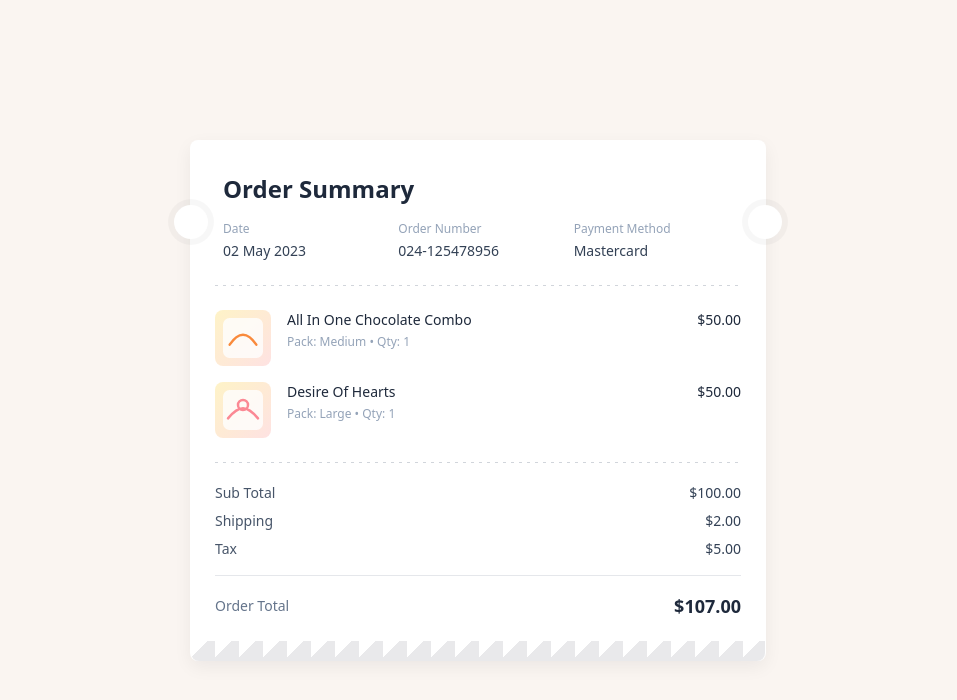
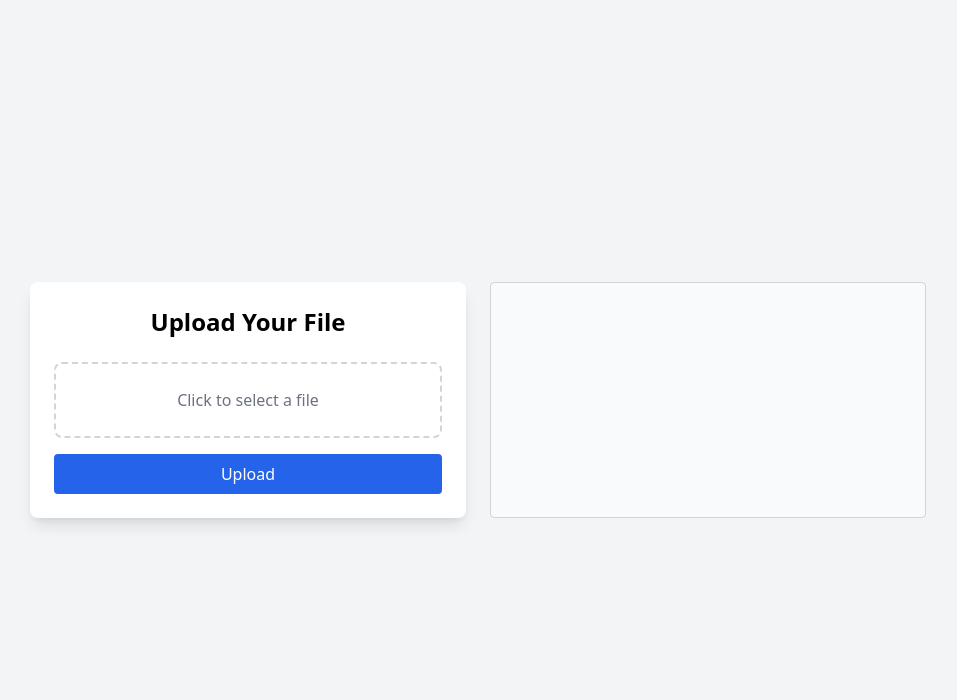
Before and after one commit to akash3410/ecommarce_template, a plain HTML site: page card.html in a window 1280 px wide. Shown: the whole page, without its empty margins (162-1119 px from the left). Drawn offline with nearby package versions, Linux system fonts and the light colour scheme.

```diff
--- a/card.html
+++ b/card.html
@@ -1,169 +1,52 @@
-<!doctype html>
+<!DOCTYPE html>
 <html lang="en">
 <head>
-  <meta charset="utf-8" />
-  <meta name="viewport" content="width=device-width,initial-scale=1" />
-  <title>Order Summary (Tailwind)</title>
+<meta charset="UTF-8">
+<meta name="viewport" content="width=device-width, initial-scale=1.0">
+<title>File Upload Preview</title>
+<script src="https://cdn.tailwindcss.com"></script>
+</head>
+<body class="bg-gray-100 flex items-center justify-center min-h-screen">
 
-  <!-- Tailwind CDN for quick demo -->
-  <script src="https://cdn.tailwindcss.com"></script>
+<div class="w-full max-w-4xl grid grid-cols-1 md:grid-cols-2 gap-6">
 
-  <style>
-    /* Ticket-style notches on left and right */
-    .ticket {
-      position: relative;
-      overflow: visible;
-      border-radius: 0.5rem;
+  <!-- Left: Form Box -->
+  <div class="bg-white shadow-lg rounded-lg p-6 flex flex-col justify-center">
+    <h2 class="text-2xl font-semibold mb-6 text-center">Upload Your File</h2>
+    <form id="uploadForm" class="flex flex-col gap-4">
+      <label class="border-2 border-dashed border-gray-300 rounded-lg p-6 text-center cursor-pointer hover:border-blue-500 transition">
+        <span id="fileLabel" class="text-gray-500">Click to select a file</span>
+        <input type="file" id="fileInput" accept="image/*" class="hidden">
+      </label>
+      <button type="submit" class="bg-blue-600 text-white px-4 py-2 rounded hover:bg-blue-700 transition">Upload</button>
+    </form>
+  </div>
+
+  <!-- Right: Image Preview -->
+  <div class="flex items-center justify-center border border-gray-300 rounded p-4 bg-gray-50">
+    <img id="preview" src="" alt="Preview" class="max-h-64 max-w-full object-contain hidden">
+  </div>
+
+</div>
+
+<script>
+  const fileInput = document.getElementById('fileInput');
+  const preview = document.getElementById('preview');
+  const fileLabel = document.getElementById('fileLabel');
+
+  fileInput.addEventListener('change', () => {
+    const file = fileInput.files[0];
+    if(file) {
+      fileLabel.textContent = file.name; // show filename
+      const reader = new FileReader();
+      reader.onload = e => {
+        preview.src = e.target.result;
+        preview.classList.remove('hidden');
+      }
+      reader.readAsDataURL(file);
     }
-    /* circular notches */
-    .ticket::before,
-    .ticket::after {
-      content: '';
-      position: absolute;
-      width: 34px;
-      height: 34px;
-      background: white; /* matches card background */
-      border-radius: 50%;
-      top: 64px; /* aligns with the dashed divider */
-      box-shadow: 0 0 0 6px rgba(0,0,0,0.03); /* subtle halo like in image */
-    }
-    .ticket::before { left: -17px; }
-    .ticket::after  { right: -17px; }
-
-    /* Zig-zag tear at bottom using repeating-linear-gradient clipped into an element */
-    .ticket-bottom-teeth {
-      height: 20px;
-      background-image:
-        linear-gradient(135deg, transparent 0 12px, #e9e9eb 12px 24px);
-      background-size: 24px 20px;
-      transform: translateY(1px);
-      border-bottom-left-radius: .5rem;
-      border-bottom-right-radius: .5rem;
-    }
-
-    /* small dashed divider style */
-    .dashed {
-      background-image: linear-gradient(to right, #d1d5db 33%, rgba(255,255,255,0) 0%);
-      background-position: left center;
-      background-size: 8px 2px;
-      background-repeat: repeat-x;
-      height: 1px;
-    }
-
-    /* small avatar / product image placeholder */
-    .img-placeholder {
-      background: linear-gradient(135deg,#fef3c7,#fee2e2);
-      border-radius: .5rem;
-    }
-
-    /* subtle inner shadow on the ticket box */
-    .ticket-inner {
-      box-shadow: 0 6px 18px rgba(16,24,40,0.06);
-    }
-  </style>
-</head>
-<body class="bg-[#faf5f1] font-sans antialiased">
-
-  <div class="min-h-screen flex items-center justify-center p-8">
-    <!-- Right-side card container (centred for demo) -->
-    <div class="w-full max-w-xl">
-
-      <div class="ticket ticket-inner bg-white border border-transparent">
-        <!-- header -->
-        <div class="px-8 pt-8 pb-6">
-          <h2 class="text-2xl font-semibold text-slate-800">Order Summary</h2>
-          <div class="mt-4 grid grid-cols-3 gap-4 text-sm text-slate-500">
-            <div>
-              <div class="text-xs text-slate-400">Date</div>
-              <div class="mt-1 text-slate-700 font-medium">02 May 2023</div>
-            </div>
-            <div>
-              <div class="text-xs text-slate-400">Order Number</div>
-              <div class="mt-1 text-slate-700 font-medium">024-125478956</div>
-            </div>
-            <div>
-              <div class="text-xs text-slate-400">Payment Method</div>
-              <div class="mt-1 text-slate-700 font-medium">Mastercard</div>
-            </div>
-          </div>
-        </div>
-
-        <!-- dashed divider -->
-        <div class="px-6">
-          <div class="dashed"></div>
-        </div>
-
-        <!-- items -->
-        <div class="px-6 py-6 space-y-4">
-          <!-- item 1 -->
-          <div class="flex items-start gap-4">
-            <div class="w-14 h-14 flex-shrink-0 img-placeholder p-1 flex items-center justify-center">
-              <!-- image placeholder -->
-              <svg width="64" height="64" viewBox="0 0 24 24" fill="none" class="w-10 h-10 opacity-80">
-                <rect width="24" height="24" rx="4" fill="white" />
-                <path d="M4 16c1.333-2 4-6 8-6s6.667 4 8 6" stroke="#f97316" stroke-width="1.5" stroke-linecap="round" stroke-linejoin="round"/>
-              </svg>
-            </div>
-
-            <div class="flex-1">
-              <div class="flex items-start justify-between">
-                <div>
-                  <div class="text-sm font-medium text-slate-800">All In One Chocolate Combo</div>
-                  <div class="text-xs text-slate-400 mt-1">Pack: Medium • Qty: 1</div>
-                </div>
-                <div class="text-sm font-medium text-slate-800">$50.00</div>
-              </div>
-            </div>
-          </div>
-
-          <!-- item 2 -->
-          <div class="flex items-start gap-4">
-            <div class="w-14 h-14 flex-shrink-0 img-placeholder p-1 flex items-center justify-center">
-              <svg width="64" height="64" viewBox="0 0 24 24" fill="none" class="w-10 h-10 opacity-80">
-                <rect width="24" height="24" rx="4" fill="white" />
-                <circle cx="12" cy="9" r="3" stroke="#fb7185" stroke-width="1.5"/>
-                <path d="M3 17c3-3.5 6-6 9-6s6 2.5 9 6" stroke="#fb7185" stroke-width="1.5" stroke-linecap="round" stroke-linejoin="round"/>
-              </svg>
-            </div>
-
-            <div class="flex-1">
-              <div class="flex items-start justify-between">
-                <div>
-                  <div class="text-sm font-medium text-slate-800">Desire Of Hearts</div>
-                  <div class="text-xs text-slate-400 mt-1">Pack: Large • Qty: 1</div>
-                </div>
-                <div class="text-sm font-medium text-slate-800">$50.00</div>
-              </div>
-            </div>
-          </div>
-        </div>
-
-        <!-- subtotal area -->
-        <div class="px-6">
-          <div class="dashed"></div>
-        </div>
-
-        <div class="px-6 py-5">
-          <div class="space-y-2 text-sm text-slate-600">
-            <div class="flex justify-between"><span>Sub Total</span><span class="text-slate-700">$100.00</span></div>
-            <div class="flex justify-between"><span>Shipping</span><span class="text-slate-700">$2.00</span></div>
-            <div class="flex justify-between"><span>Tax</span><span class="text-slate-700">$5.00</span></div>
-          </div>
-
-          <div class="mt-4 border-t pt-4 flex items-center justify-between">
-            <div>
-              <div class="text-sm text-slate-500">Order Total</div>
-            </div>
-            <div class="text-lg font-semibold text-slate-800">$107.00</div>
-          </div>
-        </div>
-
-        <!-- bottom zig-zag "teeth" -->
-        <div class="ticket-bottom-teeth"></div>
-      </div>
-
-    </div>
-  </div>
+  });
+</script>
 
 </body>
 </html>
```
Also changed, not shown: js/login_form.js (deleted, +0 -50 lines), js/login_reg.js (added, +74 -0 lines), login_form.html (+27 -7 lines), user_creation_form.html (added, +148 -0 lines).
